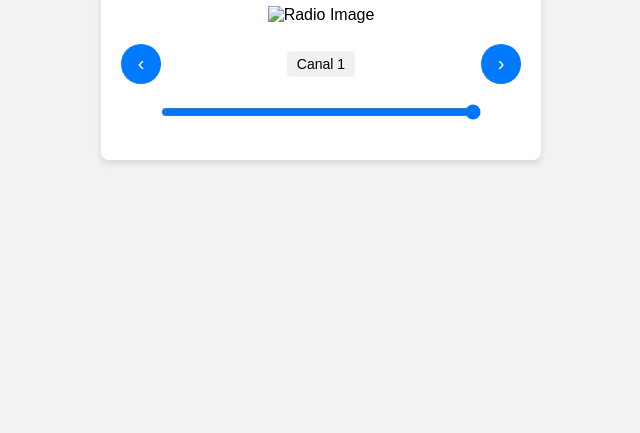
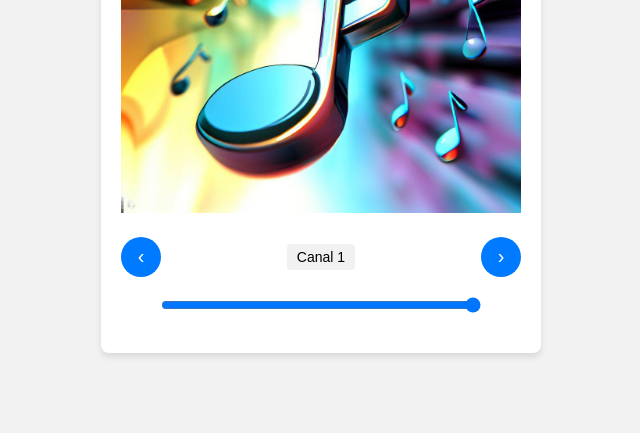
Before and after one commit to polarbd/radiopolarbs, a plain HTML site: page index.html in a window 1280 px wide. Shown: the part 367-800 px from the top of the page, without its empty margins (319-959 px from the left). Drawn offline with Linux system fonts and the light colour scheme.

Commit message:
Update index.html

```diff
--- a/index.html
+++ b/index.html
@@ -9,7 +9,7 @@
         <h1>Radio Online</h1>
 
         <div class="image-container">
-            <img src="ruta_de_la_imagen.png" alt="Radio Image" style="max-width: 100%;">
+            <img src="music.jpg" alt="Radio Image" style="max-width: 100%;">
         </div>
 
         <div class="channel-controls">
```
